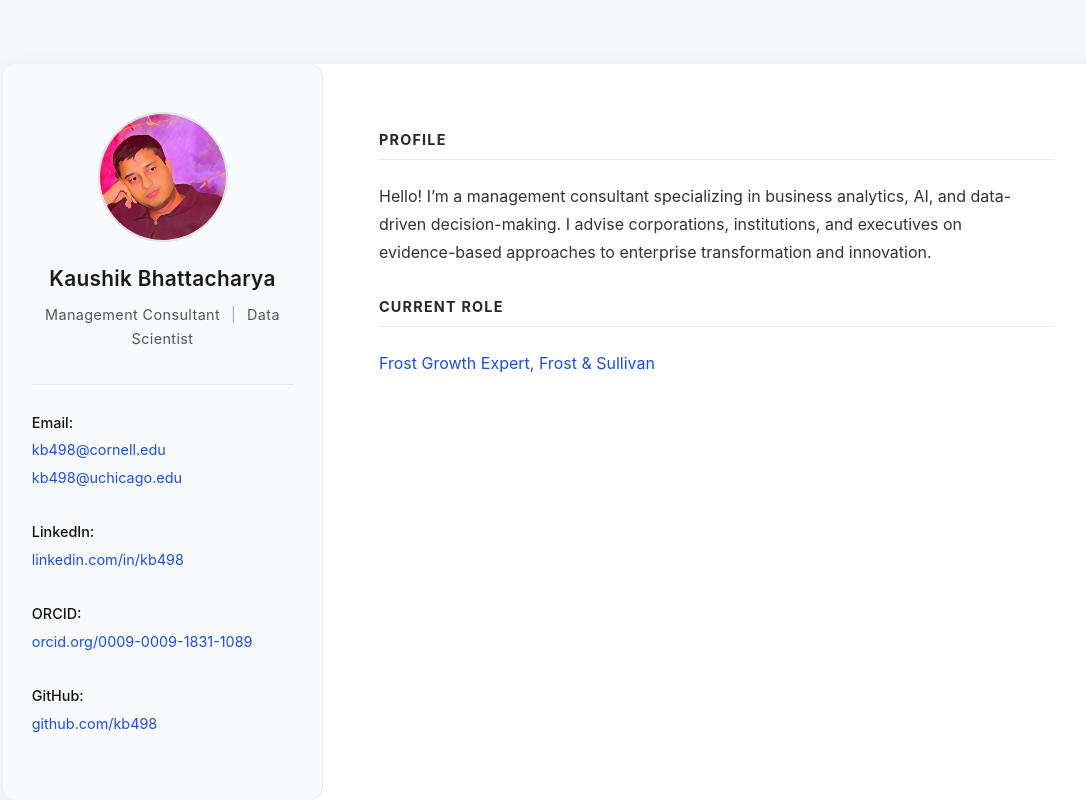
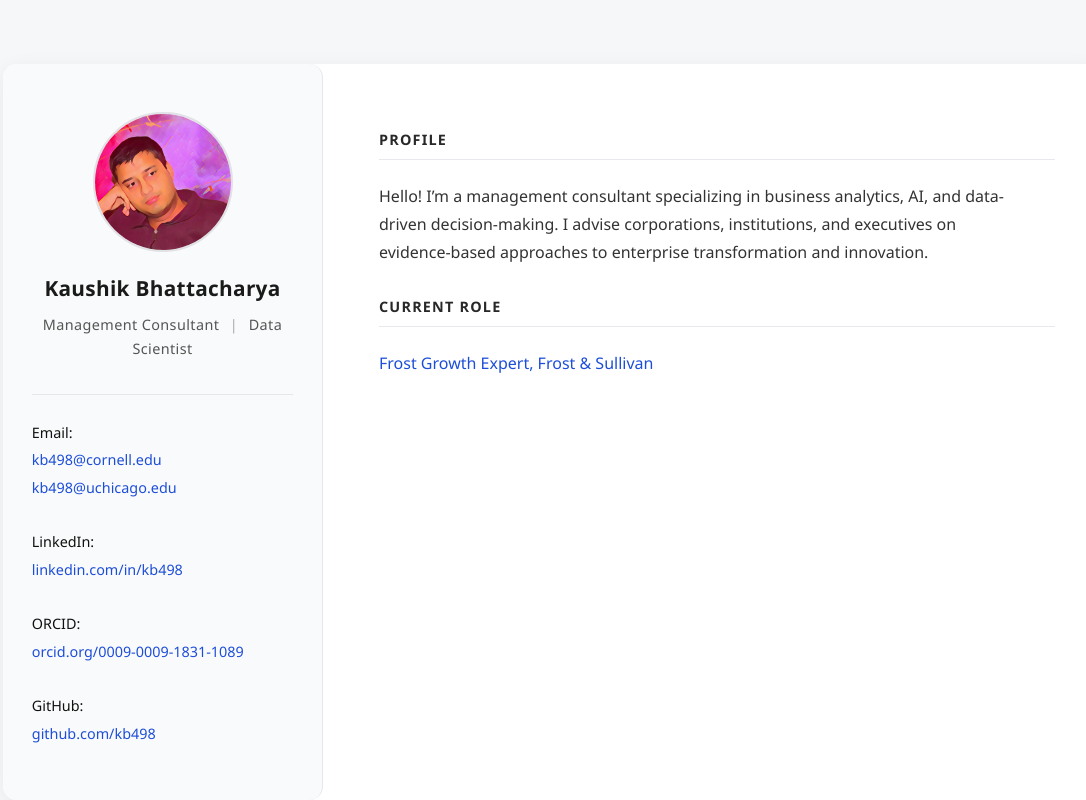
Before and after one commit to kb498/kb498.github.io, a plain HTML site: page index.html in a window 1280 px wide. Shown: the top 800 px of the page, without its empty margins (87-1173 px from the left). Drawn offline with Linux system fonts and the light colour scheme.

Commit message:
Update font family and sidebar image dimensions

```diff
--- a/index.html
+++ b/index.html
@@ -25,7 +25,7 @@
     }
 
     body {
-      font-family: "Inter", "Helvetica Neue", Helvetica, Arial, sans-serif;
+      font-family: "Segoe UI", "Helvetica Neue", Helvetica, Arial, sans-serif;
       background-color: var(--bg);
       color: var(--text);
       line-height: 1.7;
@@ -63,13 +63,14 @@
     }
 
     .sidebar img {
-      width: 130px;
-      height: 130px;
+      width: 140px;
+      height: 140px;
       border-radius: 50%;
       object-fit: cover;
       border: 2px solid var(--border);
       margin-bottom: 1.2rem;
       transition: var(--transition);
+      aspect-ratio: 1 / 1;
       filter: brightness(0.98);
     }
 
```
